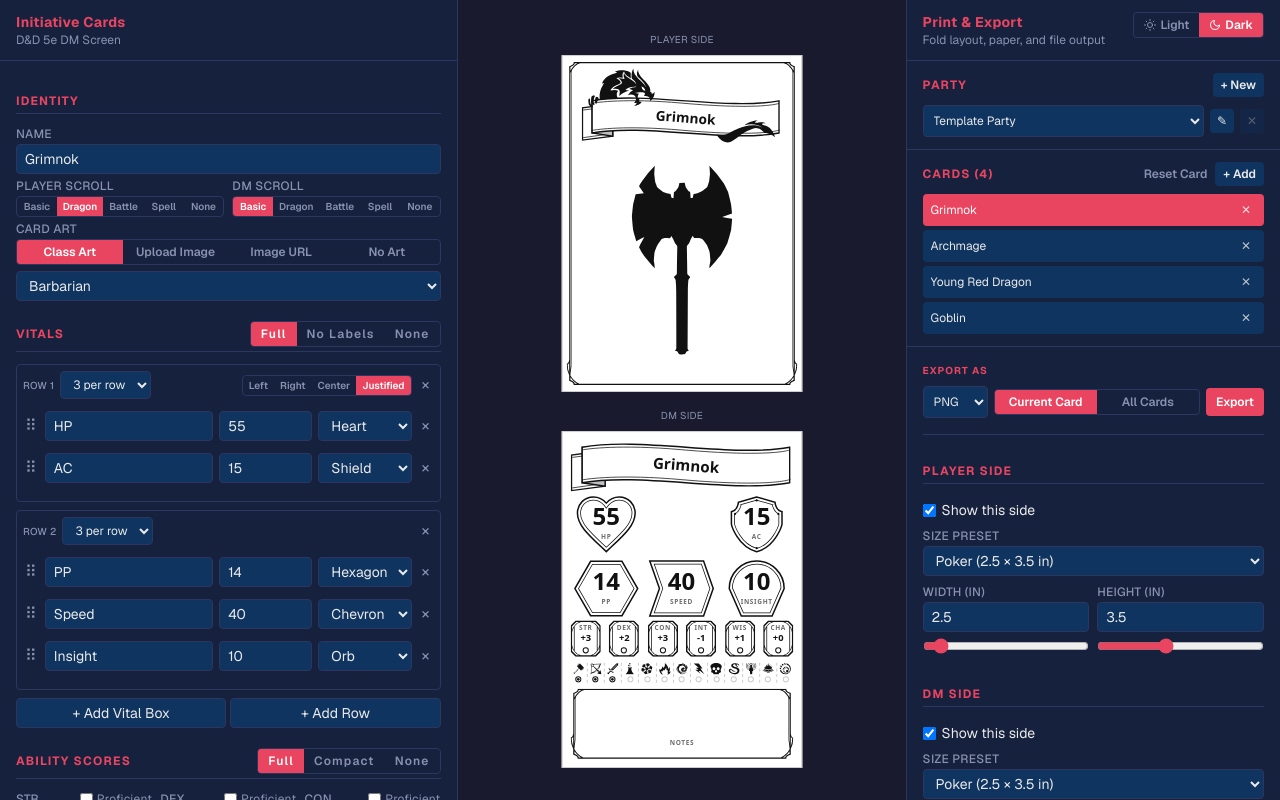
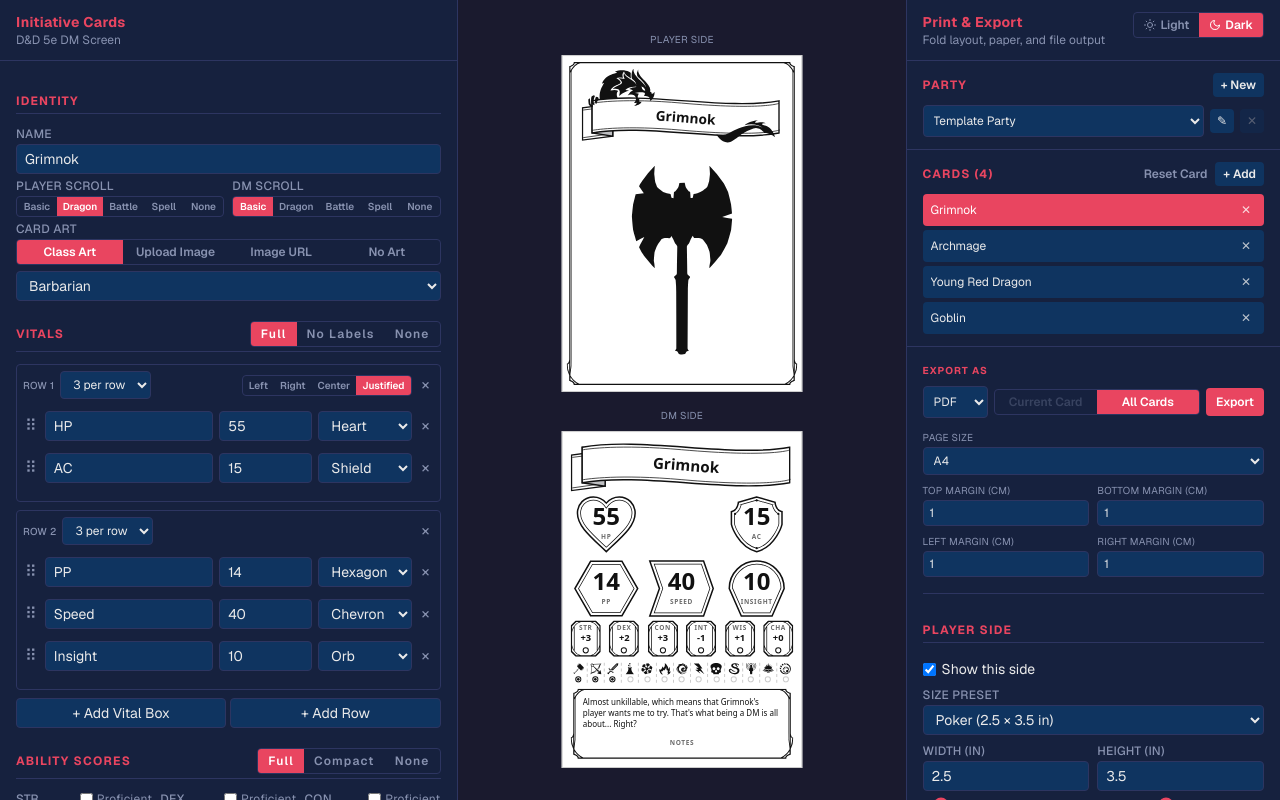
Before and after one commit to Jackclarke95/initiative-card-generator, a Next.js app: page / in a window 1280 px wide. Built offline with nearby package versions, Linux system fonts and the light colour scheme.

Commit message:
Update default party and default export options

```diff
--- a/components/InitiativeCardApp.tsx
+++ b/components/InitiativeCardApp.tsx
@@ -179,8 +179,8 @@
     return () => observer.disconnect();
   }, []);
 
-  const [exportScope, setExportScope] = useState<ExportScope>("current");
-  const [exportChoice, setExportChoice] = useState<ExportChoice>("png");
+  const [exportScope, setExportScope] = useState<ExportScope>("all");
+  const [exportChoice, setExportChoice] = useState<ExportChoice>("pdf");
   const [exporting, setExporting] = useState(false);
 
   const [pdfSettings, setPdfSettings] = useState<PdfSettings>({
@@ -557,10 +557,10 @@
                   color: "var(--text-primary)",
                 }}
               >
+                <option value="pdf">PDF</option>
                 <option value="svg">SVG</option>
                 <option value="png">PNG</option>
                 <option value="jpeg">JPEG</option>
-                <option value="pdf">PDF</option>
               </select>
               <SegmentedToggle
                 className="flex-1"
```
Also changed, not shown: lib/data/defaultParty.json.
